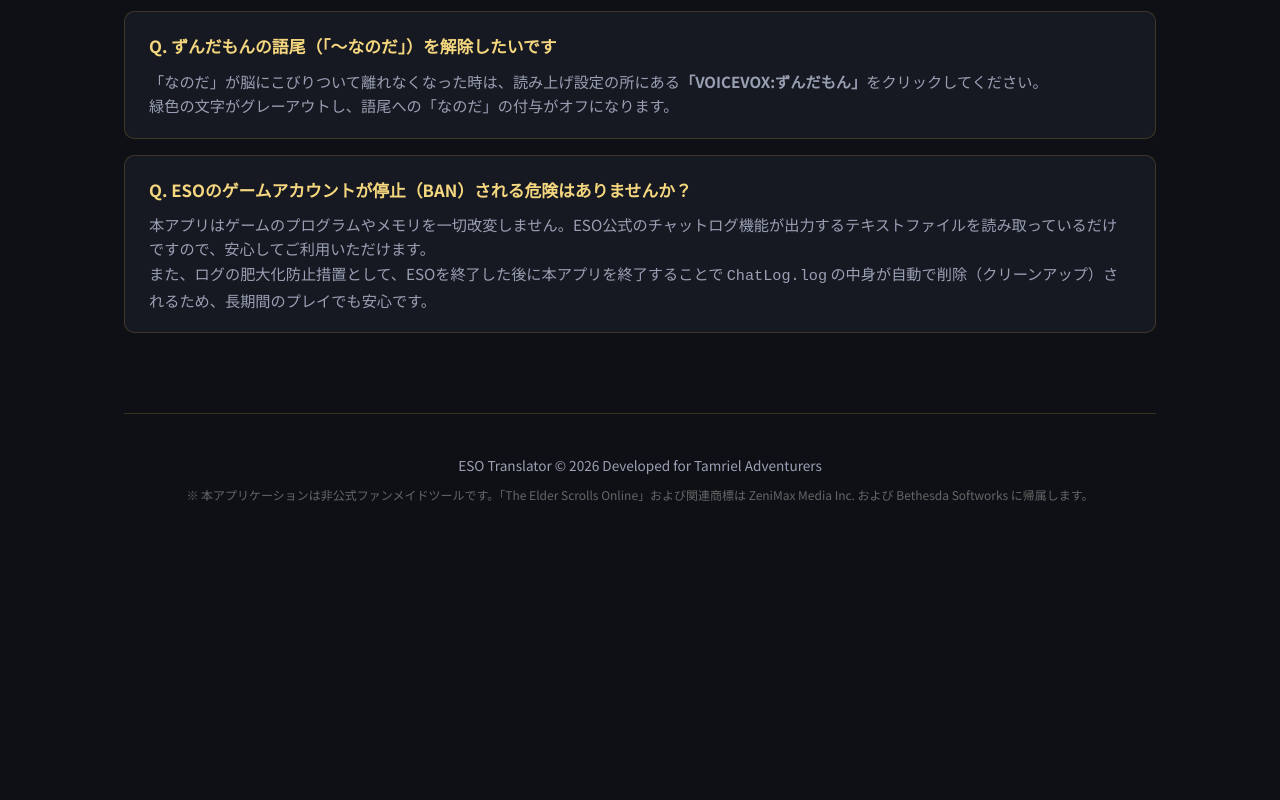
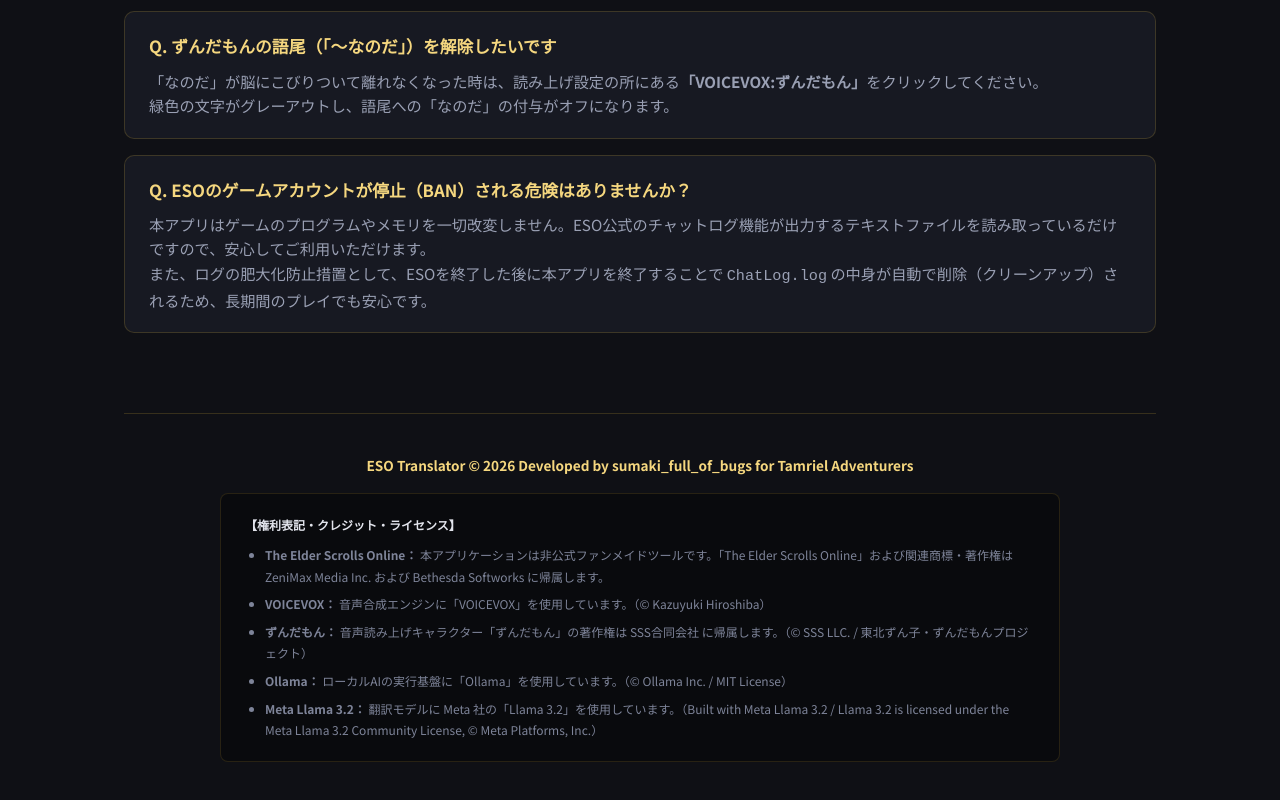
Before and after one commit to sumaki-full-of-bugs/eso-translator, a plain HTML site: page index.html in a window 1280 px wide. Shown: the part 7361-8161 px from the top of the page. Before the commit the page ends 7915 px from the top, so only its background shows below. Drawn offline with Linux system fonts and the light colour scheme.

Commit message:
Add files via upload

```diff
--- a/index.html
+++ b/index.html
@@ -939,10 +939,28 @@
 
     <!-- Footer -->
     <footer>
-      <p>ESO Translator © 2026 Developed for Tamriel Adventurers</p>
-      <p style="font-size: 0.75rem; color: #666;">
-        ※ 本アプリケーションは非公式ファンメイドツールです。「The Elder Scrolls Online」および関連商標は ZeniMax Media Inc. および Bethesda Softworks に帰属します。
-      </p>
+      <p style="font-weight: 700; color: var(--gold-light); margin-bottom: 16px;">ESO Translator © 2026 Developed by sumaki_full_of_bugs for Tamriel Adventurers</p>
+
+      <div style="max-width: 840px; margin: 0 auto; text-align: left; font-size: 0.75rem; color: #7e8499; line-height: 1.8; background: rgba(0, 0, 0, 0.35); padding: 20px 24px; border-radius: 8px; border: 1px solid rgba(212, 175, 55, 0.15);">
+        <p style="font-weight: 700; color: var(--text-main); margin-bottom: 8px;">【権利表記・クレジット・ライセンス】</p>
+        <ul style="list-style-type: disc; padding-left: 20px; margin: 0; display: flex; flex-direction: column; gap: 6px;">
+          <li>
+            <strong>The Elder Scrolls Online：</strong> 本アプリケーションは非公式ファンメイドツールです。「The Elder Scrolls Online」および関連商標・著作権は ZeniMax Media Inc. および Bethesda Softworks に帰属します。
+          </li>
+          <li>
+            <strong>VOICEVOX：</strong> 音声合成エンジンに「VOICEVOX」を使用しています。（© Kazuyuki Hiroshiba）
+          </li>
+          <li>
+            <strong>ずんだもん：</strong> 音声読み上げキャラクター「ずんだもん」の著作権は SSS合同会社 に帰属します。（© SSS LLC. / 東北ずん子・ずんだもんプロジェクト）
+          </li>
+          <li>
+            <strong>Ollama：</strong> ローカルAIの実行基盤に「Ollama」を使用しています。（© Ollama Inc. / MIT License）
+          </li>
+          <li>
+            <strong>Meta Llama 3.2：</strong> 翻訳モデルに Meta 社の「Llama 3.2」を使用しています。（Built with Meta Llama 3.2 / Llama 3.2 is licensed under the Meta Llama 3.2 Community License, © Meta Platforms, Inc.）
+          </li>
+        </ul>
+      </div>
     </footer>
   </div>
 
```
